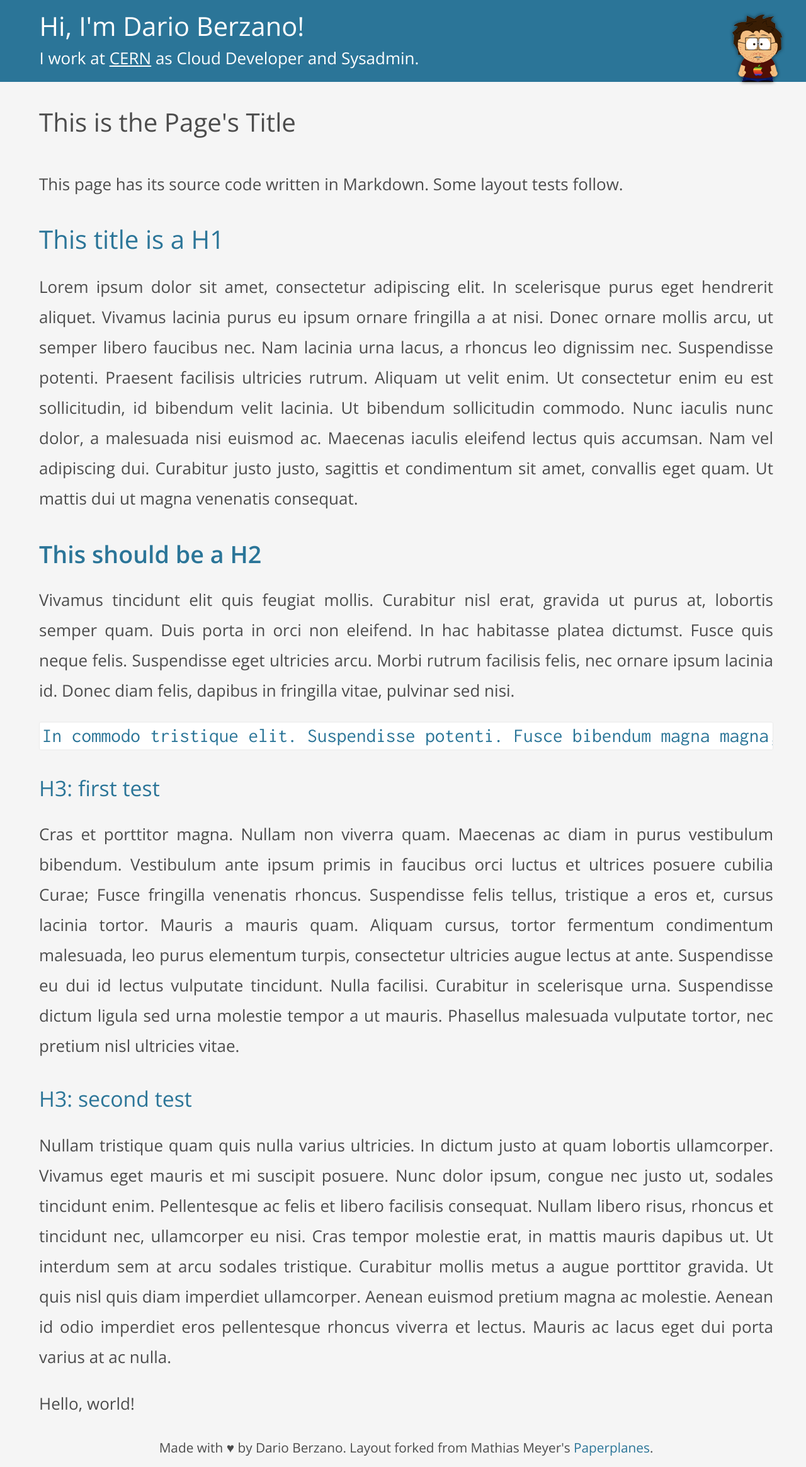
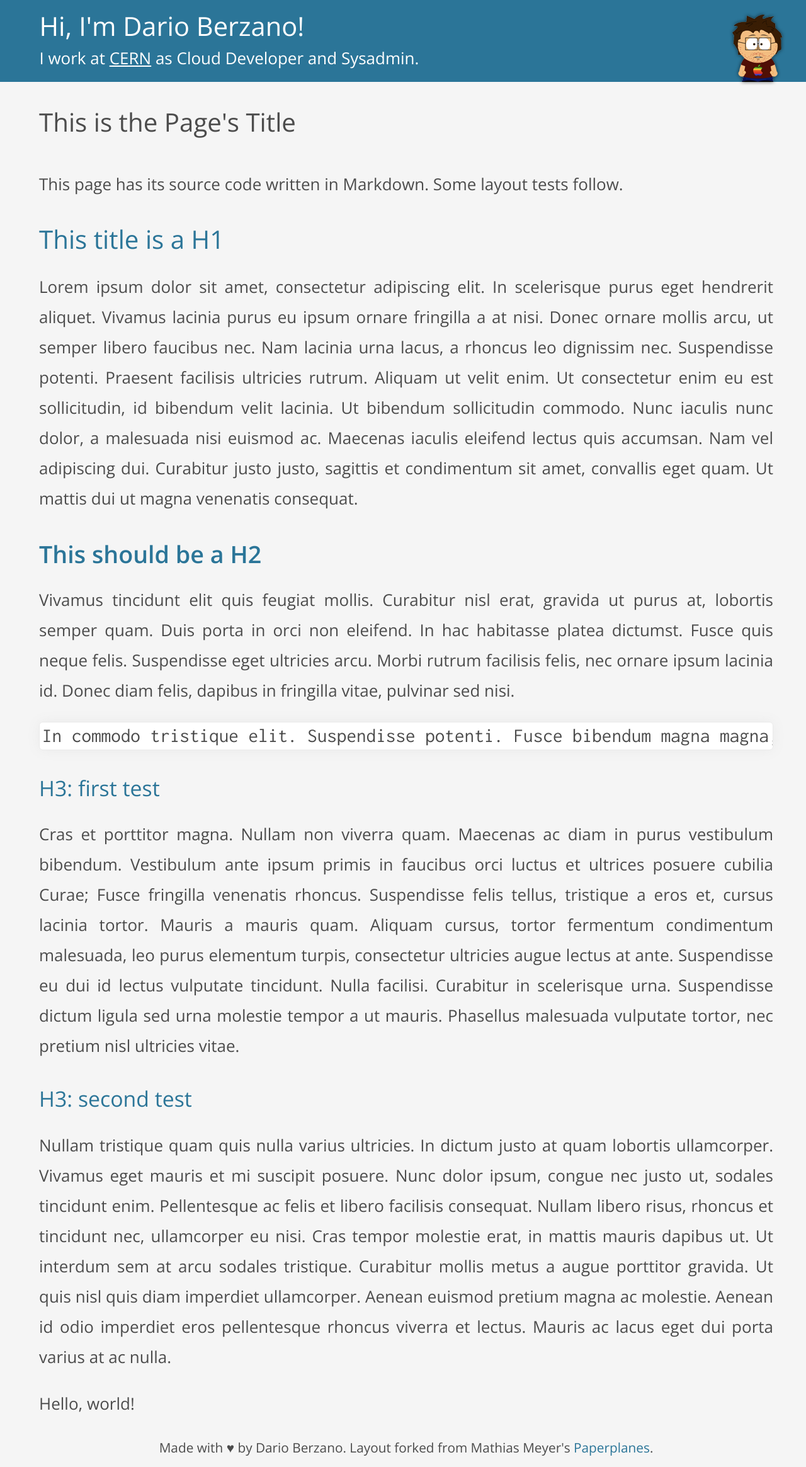
Before and after one commit to dberzano/dberzano.github.io, a Jekyll site: the page built from index.md, in a window 1280 px wide. Shown: the whole page at 63% size. Built offline with Jekyll 4.4.1, drawn with Linux system fonts in a browser that asks for light colours; Markdown is read by kramdown in place of the engine named in the settings.

Commit message:
Glow and dark gray in code blocks

```diff
--- a/css/screen.css
+++ b/css/screen.css
@@ -198,12 +198,14 @@ br {
   clear: both;
 }
 code {
+
   font-weight: 400;
   font-family: Inconsolata, Monaco, 'Courier New', monospace;
   font-size: 90%;
-  color: #2B7598;
   background-color: white;
+
   /* inline snippets */
+  color: #2B7598; /* blue */
   border: 1px solid #eaeaea;
   margin-top: 2px;
   margin-bottom: 2px;
@@ -212,12 +214,13 @@ code {
   padding-top: 1px;
   padding-bottom: 1px;
   border-radius: 3px;
-  /* /inline snippets */
+  /* end of inline snippets */
 }
 .highlight code {
   margin: 0;
   padding: 0;
   border: 0;
+  color: #4C4C4C; /* gray in code blocks */
 }
 .highlight pre {
   margin-top: 2px;
@@ -225,8 +228,12 @@ code {
   padding: 4px;
   border: 1px solid #eaeaea;
   background-color: white;
-  border-radius: 3px;
+  border-radius: 6px;
   overflow: auto; /* scrollbar */
+  /* glow effect! would it work in ie?! */
+  -moz-box-shadow: 0 0 20px #eaeaea;
+  -webkit-box-shadow: 0 0 20px #eaeaea;
+  box-shadow: 0px 0px 20px #eaeaea;
 }
 a > code {
   color: #2B7598;
@@ -285,7 +292,7 @@ li {
 /*
  * Note!
  * This color is dark blue: #2B7598
- * This color is dark grey:;
+ * This color is dark grey: #4C4C4C
  */
 
 /* --- all h* --- */
```
